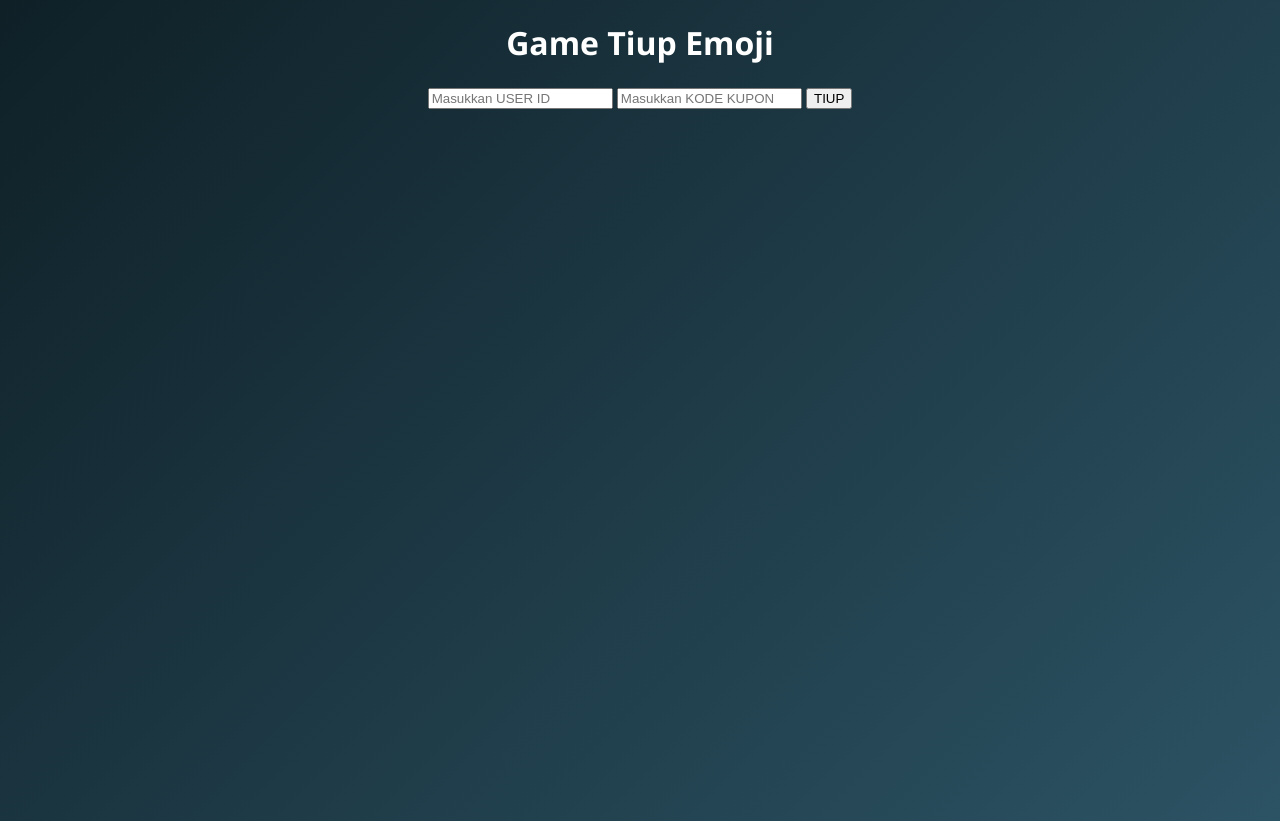
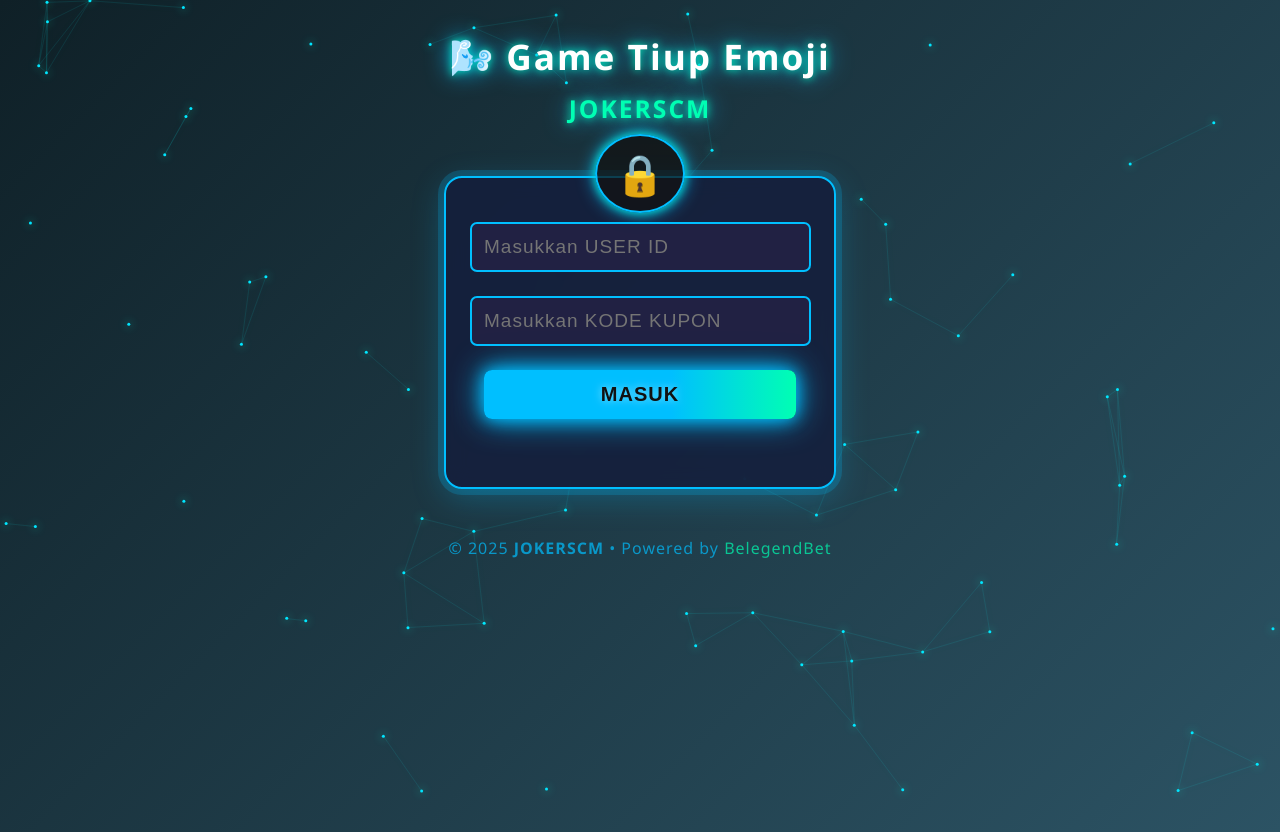
Before and after one commit to LISSI123/LASO, a plain HTML site: page index.html in a window 1280 px wide. Drawn offline with Linux system fonts and the light colour scheme.

Commit message:
Update index.html

```diff
--- a/index.html
+++ b/index.html
@@ -3,7 +3,7 @@
 <head>
   <meta charset="UTF-8" />
   <meta name="viewport" content="width=device-width, initial-scale=1.0" />
-  <title>Game Tiup Emoji - BelegendBet</title>
+  <title>🌬️ Tiup Emoji - JOKERSCM</title>
   <link rel="stylesheet" href="style.css" />
   <!-- Firebase COMPAT CDN -->
   <script src="https://www.gstatic.com/firebasejs/9.23.0/firebase-app-compat.js"></script>
@@ -12,13 +12,21 @@
 </head>
 <body>
   <canvas id="particles"></canvas>
-  <div class="container">
-    <h1>Game Tiup Emoji</h1>
-    <input type="text" id="userId" placeholder="Masukkan USER ID" />
-    <input type="text" id="kupon" placeholder="Masukkan KODE KUPON" />
-    <button onclick="mulaiGame()">TIUP</button>
-    <div id="areaGame"></div>
+  <div class="container" style="max-width:420px;margin:0 auto;position:relative;z-index:2;">
+    <h1 style="font-size:2.2em;margin-top:32px;margin-bottom:18px;letter-spacing:2px;text-shadow:0 0 24px #00bfff,0 0 8px #00ffb3;">🌬️ Game Tiup Emoji <span style='font-size:0.7em;color:#00ffb3;'>JOKERSCM</span></h1>
+    <div id="login-box">
+      <input type="text" id="userId" placeholder="Masukkan USER ID" autocomplete="off" />
+      <input type="text" id="kupon" placeholder="Masukkan KODE KUPON" autocomplete="off" />
+      <button id="login-btn">MASUK</button>
+      <div id="login-msg"></div>
+    </div>
+    <div id="game-area"></div>
+    <button id="tiup-btn">🌬️ TIUP SEKARANG</button>
+    <div id="result"></div>
   </div>
+  <footer style="margin-top:48px;color:#00bfff;font-size:1em;text-align:center;opacity:0.7;letter-spacing:1px;">
+    &copy; 2025 <b>JOKERSCM</b> &bull; Powered by <span style="color:#00ffb3;">BelegendBet</span>
+  </footer>
   <script src="script.js"></script>
 </body>
 </html>
```
